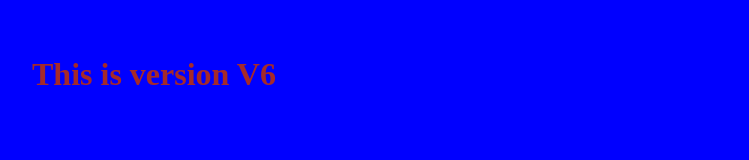
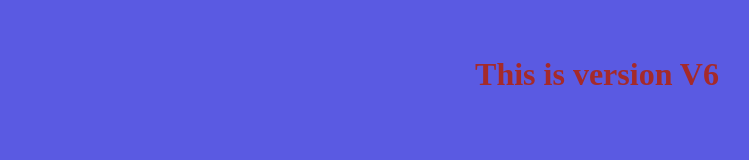
Before and after one commit to vinay28ns-dotcom/Vk, a plain HTML site: page index.html in a window 1280 px wide. Shown: the whole page, without its empty margins (43-792 px from the left). Drawn offline with Linux system fonts and the light colour scheme.

```diff
--- a/index.css
+++ b/index.css
@@ -1,5 +1,5 @@
 body {
-  background-color: blue;
+  background-color: rgb(90, 90, 226);
   padding: 12px 30px;
   color: brown;
   margin: 23px 45px;
@@ -9,4 +9,5 @@ body {
   text-decoration: double;
   flex-direction: column-reverse;
   display: block;
+  text-align: center;
 }
```
